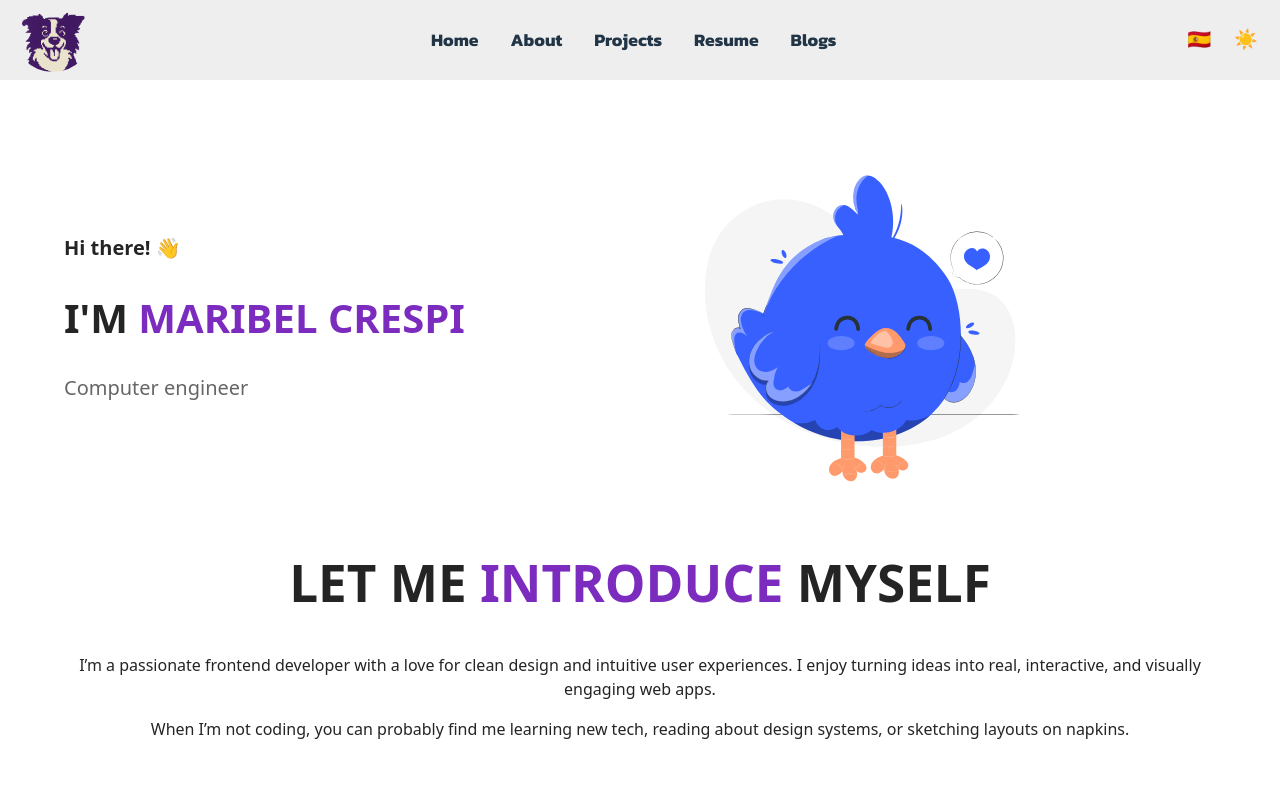
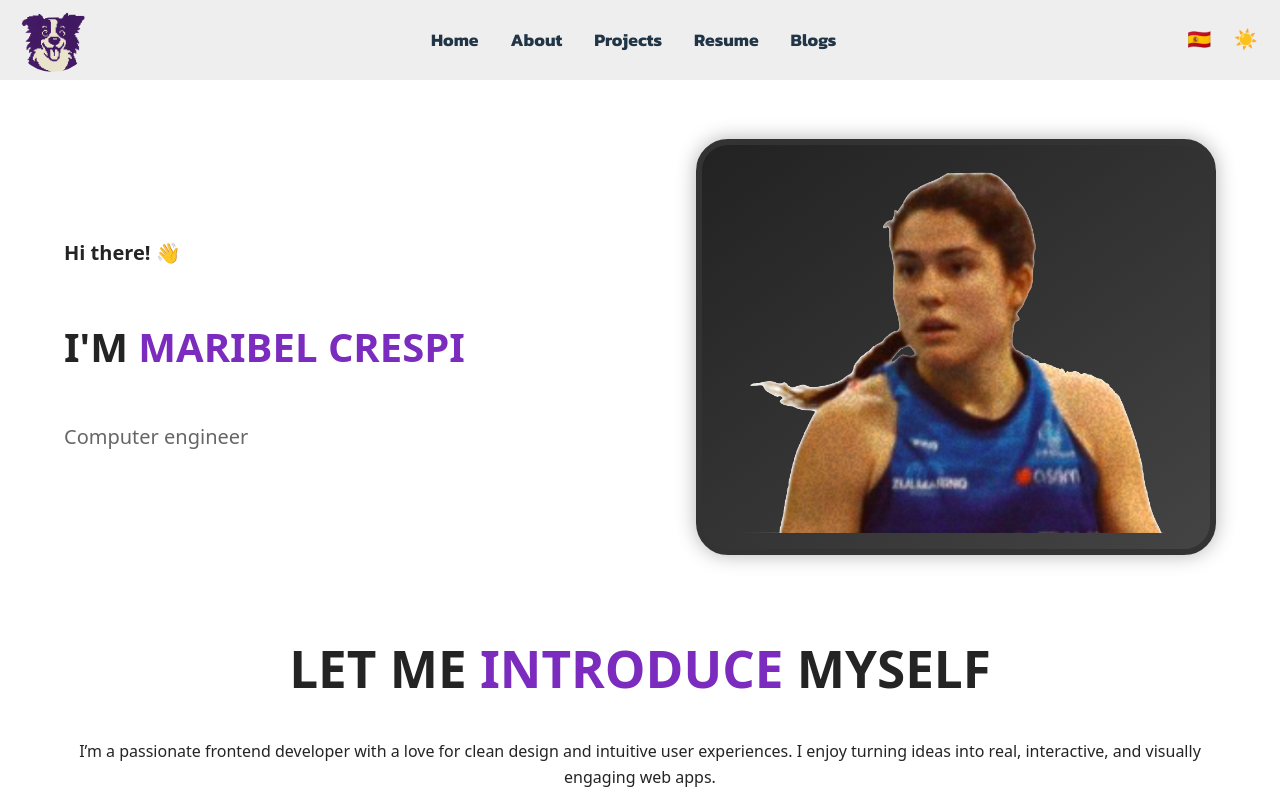
Before and after one commit to maribel95/portfolio, a React (Vite) app: page / in a window 1280 px wide. Shown: the top 800 px of the page. Built offline with nearby package versions, Linux system fonts and the light colour scheme.

Commit message:
Few changes in logo.

```diff
--- a/src/components/Hero.tsx
+++ b/src/components/Hero.tsx
@@ -15,12 +15,9 @@ const Hero: React.FC = () => {
           </h1>
           <p className="hero-title">{t("hero.title")}</p>
         </div>
-
-        <img
-          src="/cute-chicken.svg"
-          alt="Imagen presentación"
-          className="hero-logo"
-        />
+        <div className="hero-logo-wrapper">
+          <img src="/yo-baskin.png" alt="Logo" className="hero-logo" />
+        </div>
       </div>
       <div className="bottom-hero-content">
         <div className="bottom-container">
--- a/src/styles/Hero.scss
+++ b/src/styles/Hero.scss
@@ -4,28 +4,30 @@
 .hero-section {
   padding: 3rem 3rem 0 3rem;
   width: 100%;
-  min-height: calc(100vh - $navbar-height);
+  min-height: 100vh; // Asegura que ocupe toda la pantalla
+  display: flex;
+  flex-direction: column;
   background-color: var(--hero-bg);
   color: var(--hero-text);
-  position: relative;
   transition: background-color 0.3s ease;
 
   .hero-content {
     display: flex;
+    flex: 1;
     flex-direction: row;
     align-items: center;
     gap: 2rem;
     flex-wrap: wrap;
-    max-width: 1200px; // o el ancho máximo que prefieras
-    margin: 0 auto;
     width: 100%;
-    padding: 0 1rem; // opcional: añade espacio en los bordes
+    padding: 0 1rem;
   }
 
   .container {
     flex: 1;
+    display: flex;
+    flex-direction: column;
+    justify-content: center;
     text-align: left;
-    max-width: 50%;
 
     .hero-greeting {
       font-size: 1.25rem;
@@ -47,13 +49,27 @@
     }
   }
 
+  .hero-logo-wrapper {
+    position: relative;
+    width: 42vw;
+    max-width: 520px;
+    min-width: 140px;
+    padding: 1rem;
+    border: 6px solid #333;
+    border-radius: 2rem;
+    background: linear-gradient(145deg, #222, #444); // fondo decorativo
+    box-shadow: 0 0 20px rgba(0, 0, 0, 0.3); // sombra para dar profundidad
+    transition: all 0.3s ease;
+
+    display: flex;
+    align-items: center;
+    justify-content: center;
+  }
+
   .hero-logo {
-    flex: 0 0 auto;
-    width: 30vw;
-    max-width: 500px;
-    min-width: 120px;
+    width: 100%;
     height: auto;
-    transition: width 0.3s ease;
+    border-radius: 1.5rem;
   }
 
   .bottom-hero-content {
@@ -62,9 +78,9 @@
     align-items: center;
     gap: 2rem;
     flex-wrap: wrap;
-    margin: 0 auto;
     width: 100%;
-    padding: 0 1rem; // opcional: añade espacio en los bordes
+    padding: 2rem 1rem;
+    margin-top: auto; // Empuja hacia el final de la sección
   }
 
   .bottom-container {
@@ -74,41 +90,49 @@
     .highlight {
       color: var(--hero-highlight);
     }
+
+    .bottom-description {
+      margin-top: 1rem;
+      line-height: 1.6;
+    }
   }
 
   // Media queries para pantallas móviles
   @include respond(mobile) {
+    padding: 2rem 1rem 0 1rem;
+
     .hero-content {
       flex-direction: column;
       align-items: center;
+      text-align: center;
     }
 
     .container {
       max-width: 100%;
-      text-align: center;
 
       .hero-greeting {
-        font-size: 1rem; // Ajusta el tamaño del texto en móviles
+        font-size: 1rem;
         margin-bottom: 1rem;
       }
 
       .hero-name {
-        font-size: 2rem; // Ajusta el tamaño del texto en móviles
+        font-size: 2rem;
       }
 
       .hero-title {
-        font-size: 1rem; // Ajusta el tamaño del texto en móviles
+        font-size: 1rem;
       }
     }
 
     .hero-logo {
-      width: 50vw; // Ajusta el ancho del logo en móviles
-      max-width: 300px; // Limita el tamaño máximo en móviles
+      width: 50vw;
+      max-width: 300px;
     }
 
     .bottom-hero-content {
-      flex-direction: column; // Cambia la dirección a columna en móviles
+      flex-direction: column;
       align-items: center;
+      text-align: center;
     }
   }
 }
```
Also changed, not shown: public/yo-baskin.png (added), 1 other file (tests, documents, lock files or other folders).
